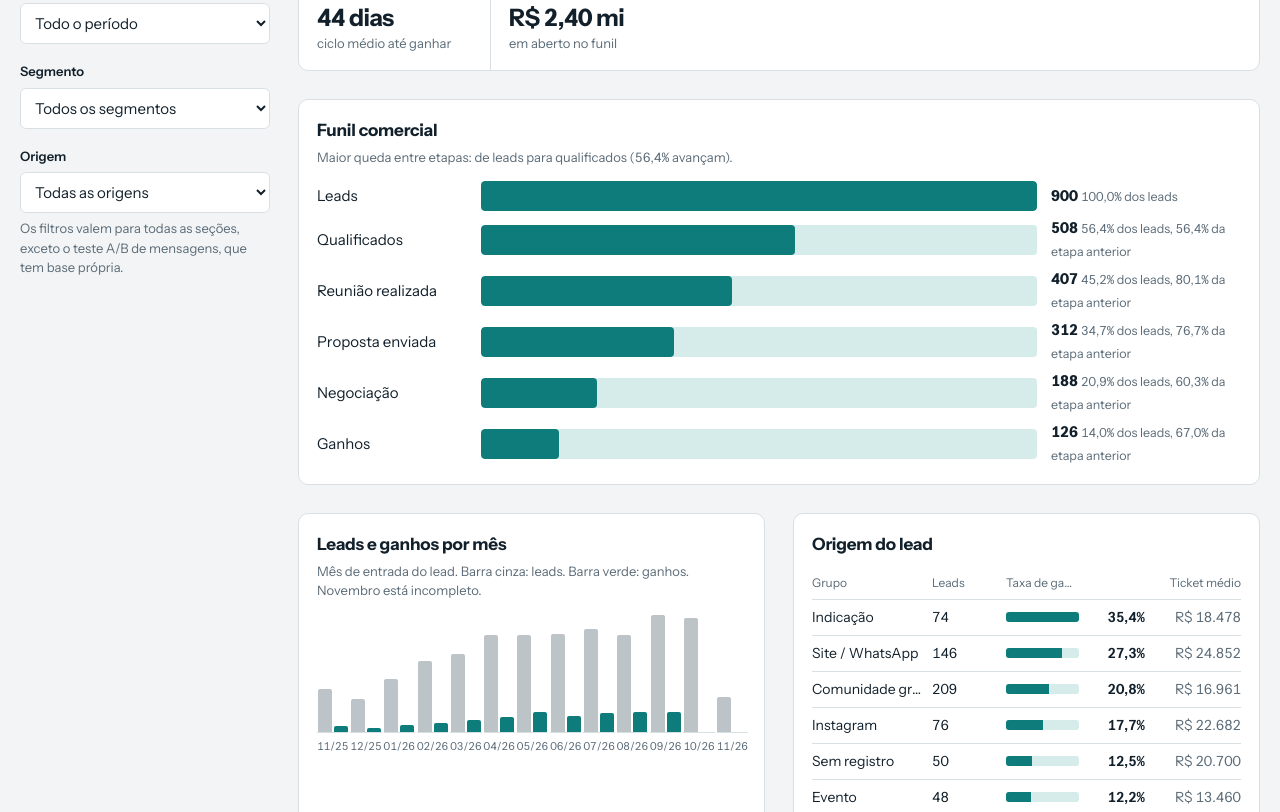
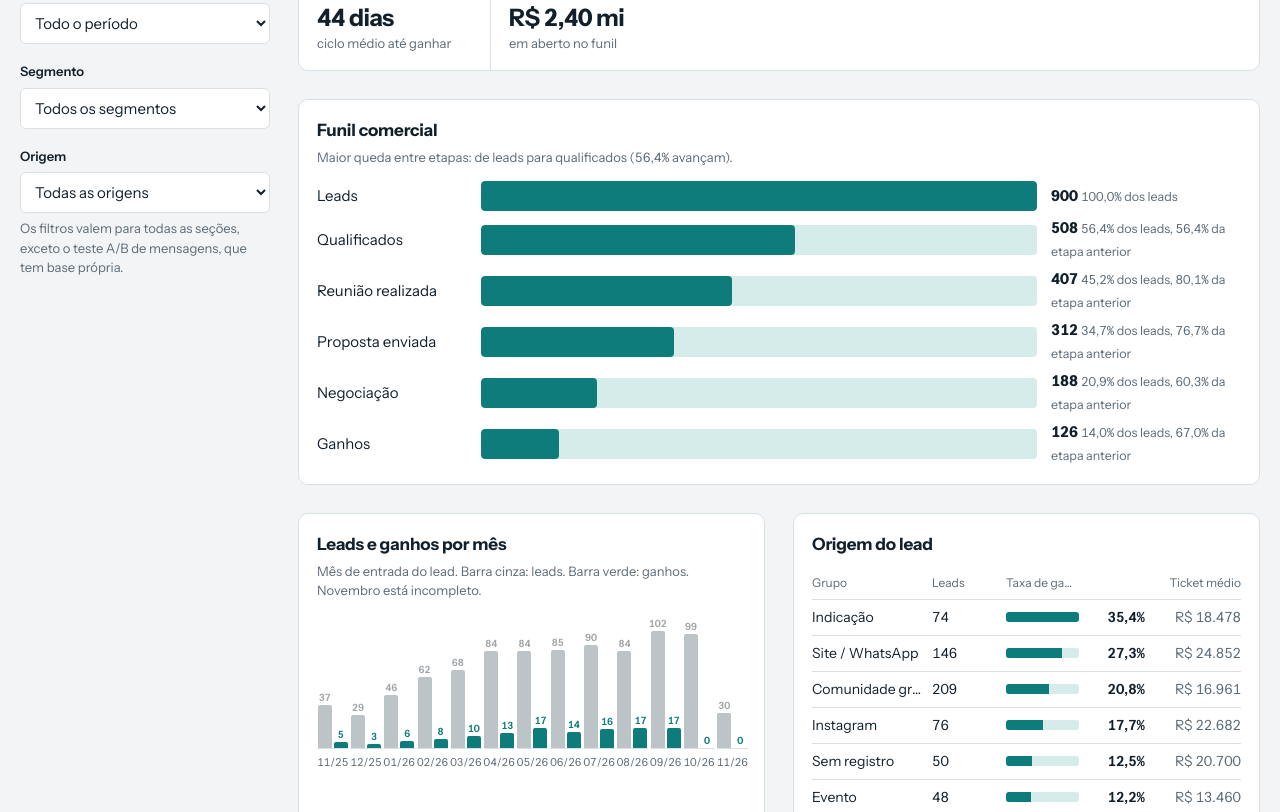
Before and after one commit to aragonantonio/painel_comercial, a plain HTML site: page index.html in a window 1280 px wide. Shown: the part 139-951 px from the top of the page. Drawn offline with Linux system fonts and the light colour scheme.

Commit message:
Add files via upload
Corrigindo gráfico de barras verticais

```diff
--- a/index.html
+++ b/index.html
@@ -61,6 +61,11 @@ tr.best td{background:var(--soft);font-weight:600}
 .alert b.big{color:var(--rose)}
 .tag{display:inline-block;padding:1px 8px;border-radius:99px;font-size:12px;background:var(--rosesoft);color:var(--rose);font-weight:600}
 .read{margin:12px 0 0;font-size:13px;color:var(--mut)}
+.mon{margin-top:30px}
+.mon .p i{position:relative}
+.mon .p i b{position:absolute;bottom:100%;left:50%;transform:translateX(-50%);margin-bottom:2px;font-size:10px;font-style:normal;font-weight:600;line-height:1;color:var(--ink)}
+.mon .p i.g b{color:var(--teal)}
+@media (max-width:600px){.mon .p i b{font-size:9px}}
 @media (max-width:860px){.app{grid-template-columns:1fr;gap:18px}.rail{position:static}.fun{grid-template-columns:100px 1fr}.fun .r{grid-column:1/-1;margin-bottom:6px}.kpi{border-right:0;border-bottom:1px solid var(--line)}.row,.nox .row{grid-template-columns:minmax(90px,1fr) 78px minmax(40px,1fr) 50px}.row .x{display:none}}
 </style>
 </head>
@@ -124,7 +129,7 @@ function render(){
   return '<span>'+s[0]+'</span><span class="bar"><i style="width:'+(d.length?s[1]/d.length*100:0)+'%"></i></span><span class="r"><b>'+nf(s[1])+'</b> <small>'+(d.length?pc(s[1]/d.length)+' dos leads':'')+(i?', '+pc(step)+' da etapa anterior':'')+'</small></span>'}).join('');
  $('funsub').textContent=worst?'Maior queda entre etapas: de '+worst.a.toLowerCase()+' para '+worst.b.toLowerCase()+' ('+pc(worst.s)+' avançam).':'';
  const mm=M.map((m,i)=>({m,n:d.filter(r=>r.mi===i).length,g:d.filter(r=>r.mi===i&&r.st===1).length}));const mx=Math.max(1,...mm.map(x=>x.n));
- $('mon').innerHTML=mm.map(x=>'<div title="'+x.m+': '+x.n+' leads, '+x.g+' ganhos"><span class="p"><i style="height:'+x.n/mx*100+'%"></i><i class="g" style="height:'+x.g/mx*100+'%"></i></span><span class="l">'+x.m.slice(5)+'/'+x.m.slice(2,4)+'</span></div>').join('');
+ $('mon').innerHTML=mm.map(x=>'<div title="'+x.m+': '+x.n+' leads, '+x.g+' ganhos"><span class="p"><i style="height:'+x.n/mx*100+'%"><b>'+x.n+'</b></i><i class="g" style="height:'+x.g/mx*100+'%"><b>'+x.g+'</b></i></span><span class="l">'+x.m.slice(5)+'/'+x.m.slice(2,4)+'</span></div>').join('');
  function tbl(id,g,rd,rid){const mx=Math.max(.01,...g.map(x=>x.wr));
   $(id).innerHTML='<div class="row h"><span>Grupo</span><span>Leads</span><span>Taxa de ganho</span><span></span><span class="x">Ticket médio</span></div>'+g.filter(x=>x.n).sort((a,b)=>b.wr-a.wr).map(x=>row(x.l,x.n,x.wr,x.cl?pc(x.wr):'-',x.w?bl.format(x.tk):'',x.cl<10,mx)).join('');
   const ok=g.filter(x=>x.cl>=10&&x.l!=='Sem registro').sort((a,b)=>b.wr-a.wr);
```
